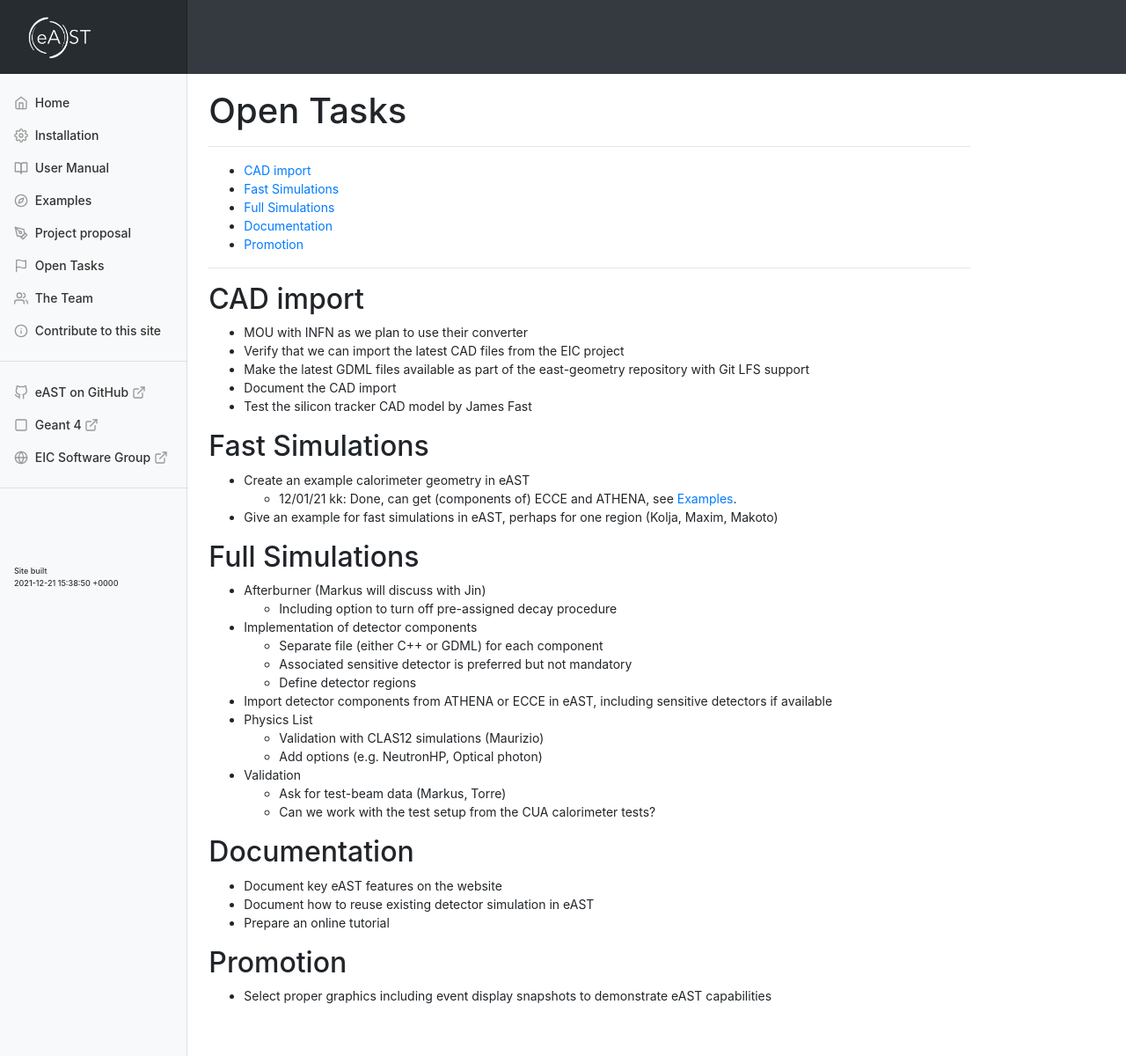
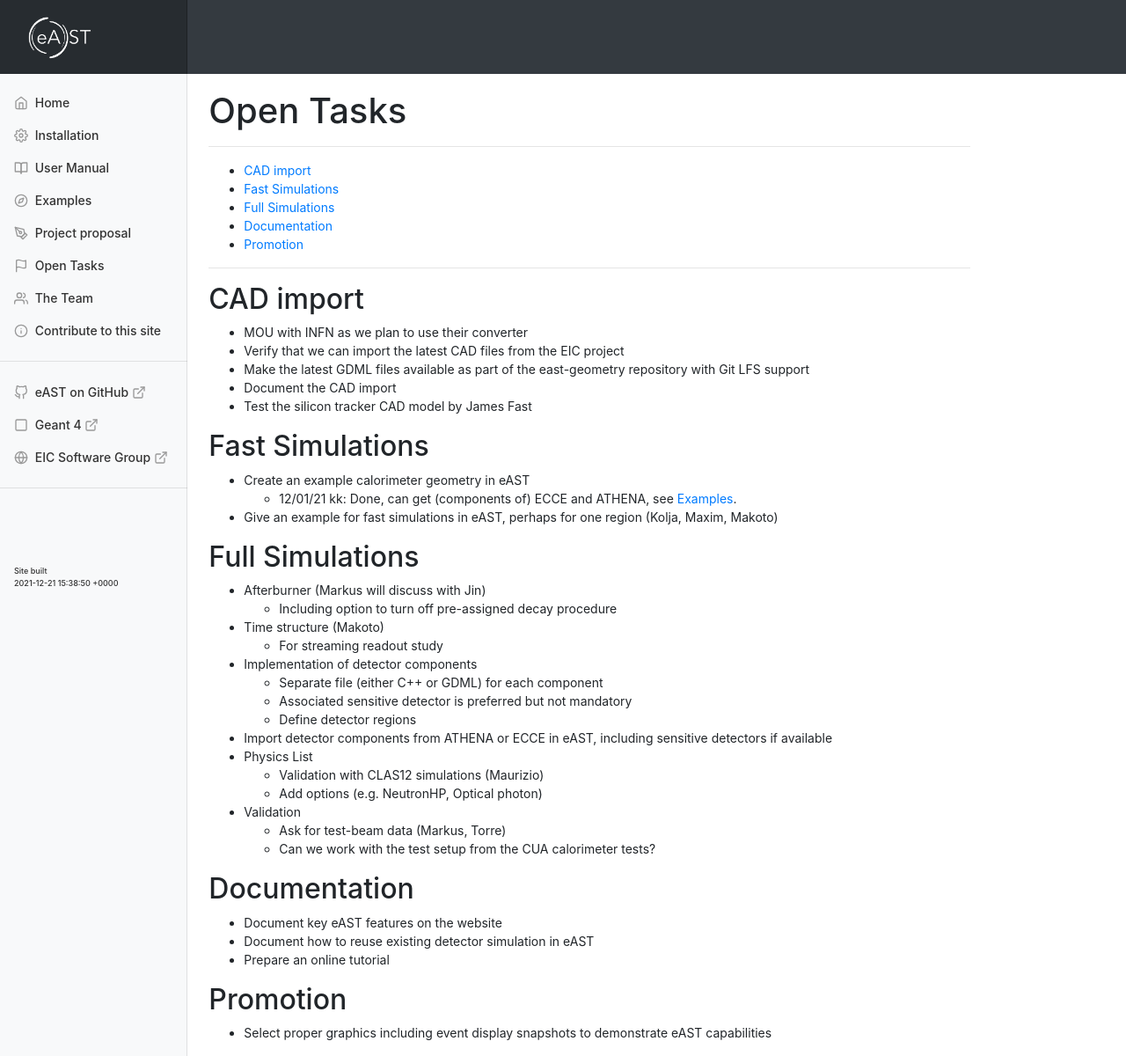
Before and after one commit to eic/east, a Jekyll site: the page built from docs/_content/tasks.md, in a window 1280 px wide and 1200 px high. Shown: the whole window at 88% size. Built offline with Jekyll 4.4.1, drawn with Linux system fonts in a browser that asks for light colours; nearby versions of some CDN libraries.

Commit message:
Update tasks.md

```diff
--- a/docs/_content/tasks.md
+++ b/docs/_content/tasks.md
@@ -31,6 +31,8 @@ name: tasks
 
 * Afterburner (Markus will discuss with Jin)
   * Including option to turn off pre-assigned decay procedure
+* Time structure (Makoto)
+  * For streaming readout study
 * Implementation of detector components
   * Separate file (either C++ or GDML) for each component
   * Associated sensitive detector is preferred but not mandatory
```
